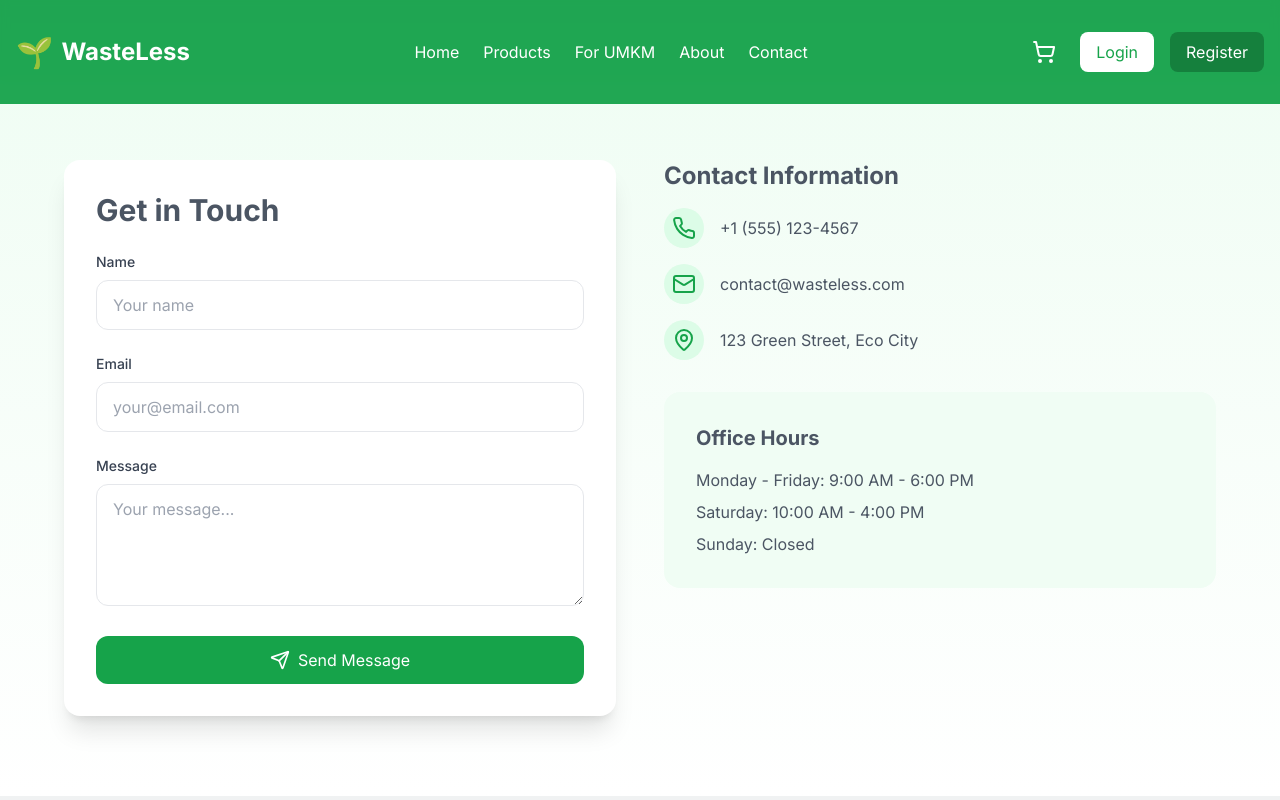
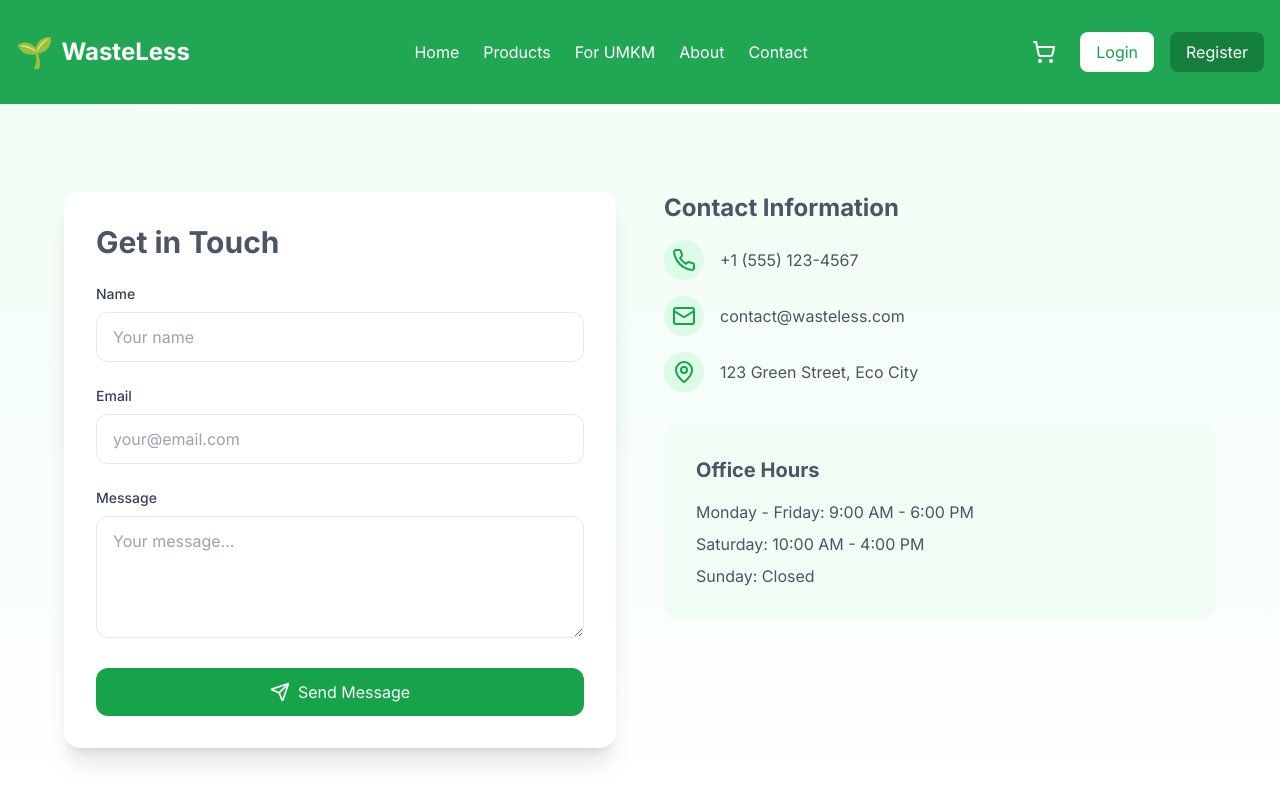
Before and after one commit to dikaproject/project-wasteless-nextjs, a Next.js app: page /contact in a window 1280 px wide. Shown: the top 800 px of the page. Built offline with nearby package versions, Linux system fonts and the light colour scheme.

Commit message:
fix bug FE

```diff
--- a/src/app/page.tsx
+++ b/src/app/page.tsx
@@ -12,7 +12,7 @@ export default function Home() {
     <main>
       <Navbar />
       <HeroSection />
-      <AboutSection />
+        <AboutSection />
       <HowToOrder />
       <ProductSection />
       <TestimonialSection />
--- a/src/components/pages/about-pages.tsx
+++ b/src/components/pages/about-pages.tsx
@@ -19,7 +19,7 @@ const AboutPage = () => {
   ];
 
   return (
-    <div className="min-h-screen pt-20">
+    <div className="relative min-h-screen bg-gradient-to-br from-green-50 via-white to-green-50 overflow-hidden pt-20 md:pt-28">
       {/* Hero Section */}
       <section className="bg-gradient-to-b from-green-50 to-white py-20">
         <div className="container mx-auto px-4">
--- a/src/components/pages/business.tsx
+++ b/src/components/pages/business.tsx
@@ -52,7 +52,7 @@ const BusinessPage = () => {
   ];
 
   return (
-    <div className="min-h-screen pt-20">
+    <div className="relative min-h-screen bg-gradient-to-br from-green-50 via-white to-green-50 overflow-hidden pt-20 md:pt-28">
       {/* Hero Section */}
       <section className="bg-gradient-to-b from-green-50 to-white py-20">
         <div className="container mx-auto px-4">
--- a/src/components/pages/contact-pages.tsx
+++ b/src/components/pages/contact-pages.tsx
@@ -4,7 +4,7 @@ import { Phone, Mail, MapPin, Send } from 'lucide-react';
 
 const ContactPage = () => {
   return (
-    <div className="min-h-screen pt-20">
+    <div className="relative min-h-screen bg-gradient-to-br from-green-50 via-white to-green-50 overflow-hidden pt-20 md:pt-28">
       <section className="py-20 bg-gradient-to-b from-green-50 to-white">
         <div className="container mx-auto px-4">
           <div className="max-w-6xl mx-auto">
--- a/src/components/pages/marketplace.tsx
+++ b/src/components/pages/marketplace.tsx
@@ -42,7 +42,7 @@ const MarketplacePage = () => {
   ];
 
   return (
-    <div className="min-h-screen pt-20 bg-gray-50">
+    <div className="relative min-h-screen bg-gradient-to-br from-green-50 via-white to-green-50 overflow-hidden pt-20 md:pt-28">
       {/* Header Section with gradient */}
       <section className="bg-gradient-to-b from-green-50 to-white border-b">
         <div className="container mx-auto px-4 py-8">
```
